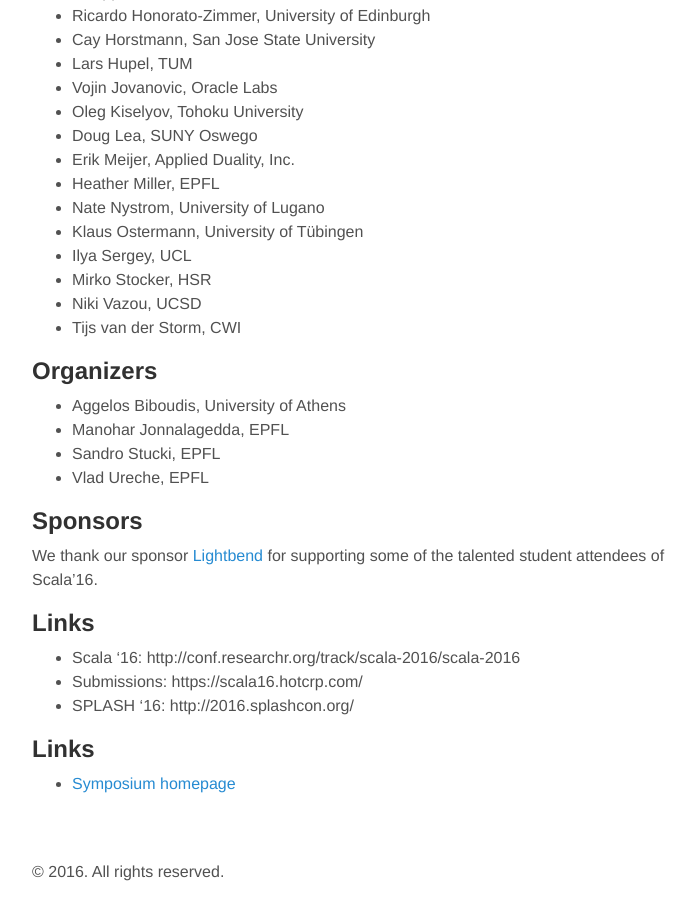
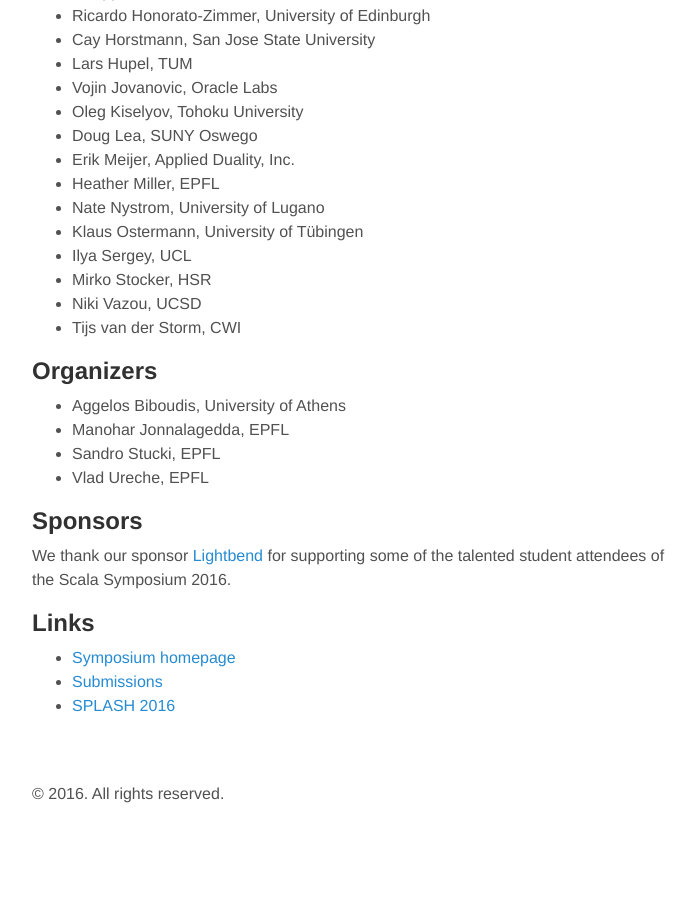
Before and after one commit to sstucki/sstucki.github.io, a Jekyll site: the page built from events/_posts/2016-05-23-scala16-cfp.md, in a window 1280 px wide and 900 px high, scrolled down 2774 px. Shown: the whole window, without its empty margins (288-984 px from the left). Built offline with Jekyll 4.4.1, drawn with Linux system fonts in a browser that asks for light colours; after the commit the page ends 3596 px from its top, so only the background shows below that.

Commit message:
Fix duplicate links in Scala '16 CFP.

```diff
--- a/events/_posts/2016-05-23-scala16-cfp.md
+++ b/events/_posts/2016-05-23-scala16-cfp.md
@@ -117,10 +119,4 @@
 
 ## Sponsors
 
-We thank our sponsor [Lightbend](http://www.lightbend.com/) for supporting some of the talented student attendees of Scala'16.
-
-## Links
-
- * Scala '16:   http://conf.researchr.org/track/scala-2016/scala-2016
- * Submissions: https://scala16.hotcrp.com/
- * SPLASH '16:  http://2016.splashcon.org/
+We thank our sponsor [Lightbend](http://www.lightbend.com/) for supporting some of the talented student attendees of the Scala Symposium 2016.
--- a/public/plain/scala16-cfp.txt
+++ b/public/plain/scala16-cfp.txt
@@ -177,7 +177,7 @@
 ========
 
 We thank our sponsor Lightbend for supporting some of the talented
-student attendees of Scala'16.
+student attendees of the Scala Symposium 2016.
 
 Links
 =====
```
Also changed, not shown: other parts of events/_posts/2016-05-23-scala16-cfp.md (+2 -0 lines).
